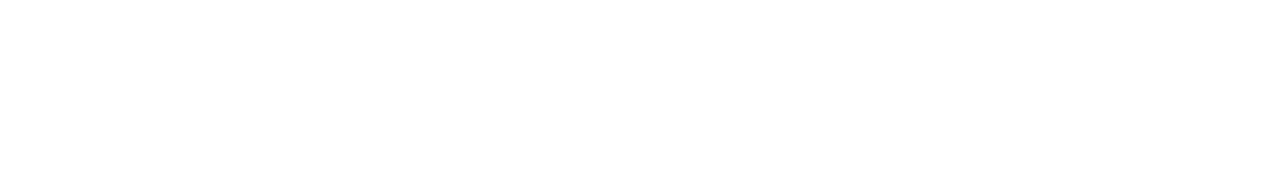
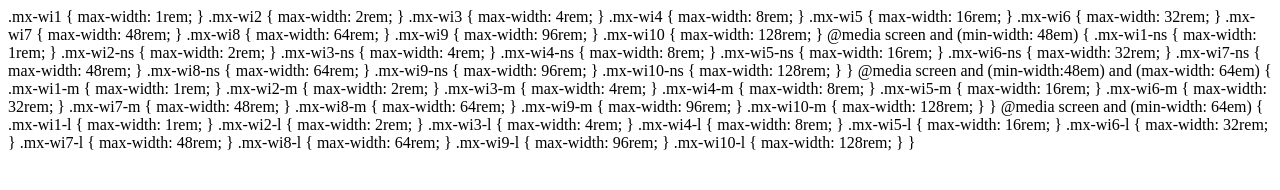
Before and after one commit to mrmrs/css-max-width-scale, a website: page index.html in a window 1280 px wide. Drawn offline with Linux system fonts and the light colour scheme.

Commit message:
Adding css contents to html file for documentation

```diff
--- a/index.html
+++ b/index.html
@@ -12,5 +12,55 @@
     <link rel="stylesheet" href="max-width-scale.css">
   </head>
   <body>
-  </body>
+.mx-wi1  {  max-width: 1rem; }
+.mx-wi2  {  max-width: 2rem; }
+.mx-wi3  {  max-width: 4rem; }
+.mx-wi4  {  max-width: 8rem; }
+.mx-wi5  {  max-width: 16rem; }
+.mx-wi6  {  max-width: 32rem; }
+.mx-wi7  {  max-width: 48rem; }
+.mx-wi8  {  max-width: 64rem; }
+.mx-wi9  {  max-width: 96rem; }
+.mx-wi10 {  max-width: 128rem; }
+
+@media screen and (min-width: 48em) {
+.mx-wi1-ns  {    max-width: 1rem; }
+.mx-wi2-ns  {    max-width: 2rem; }
+.mx-wi3-ns  {    max-width: 4rem; }
+.mx-wi4-ns  {    max-width: 8rem; }
+.mx-wi5-ns  {    max-width: 16rem; }
+.mx-wi6-ns  {    max-width: 32rem; }
+.mx-wi7-ns  {    max-width: 48rem; }
+.mx-wi8-ns  {    max-width: 64rem; }
+.mx-wi9-ns  {    max-width: 96rem; }
+.mx-wi10-ns {    max-width: 128rem; }
+}
+
+@media screen and (min-width:48em) and (max-width: 64em) {
+.mx-wi1-m  {    max-width: 1rem; }
+.mx-wi2-m  {    max-width: 2rem; }
+.mx-wi3-m  {    max-width: 4rem; }
+.mx-wi4-m  {    max-width: 8rem; }
+.mx-wi5-m  {    max-width: 16rem; }
+.mx-wi6-m  {    max-width: 32rem; }
+.mx-wi7-m  {    max-width: 48rem; }
+.mx-wi8-m  {    max-width: 64rem; }
+.mx-wi9-m  {    max-width: 96rem; }
+.mx-wi10-m {    max-width: 128rem; }
+}
+
+@media screen and (min-width: 64em) {
+.mx-wi1-l  {    max-width: 1rem; }
+.mx-wi2-l  {    max-width: 2rem; }
+.mx-wi3-l  {    max-width: 4rem; }
+.mx-wi4-l  {    max-width: 8rem; }
+.mx-wi5-l  {    max-width: 16rem; }
+.mx-wi6-l  {    max-width: 32rem; }
+.mx-wi7-l  {    max-width: 48rem; }
+.mx-wi8-l  {    max-width: 64rem; }
+.mx-wi9-l  {    max-width: 96rem; }
+.mx-wi10-l {    max-width: 128rem; }
+}
+
+</body>
 </html>
```
